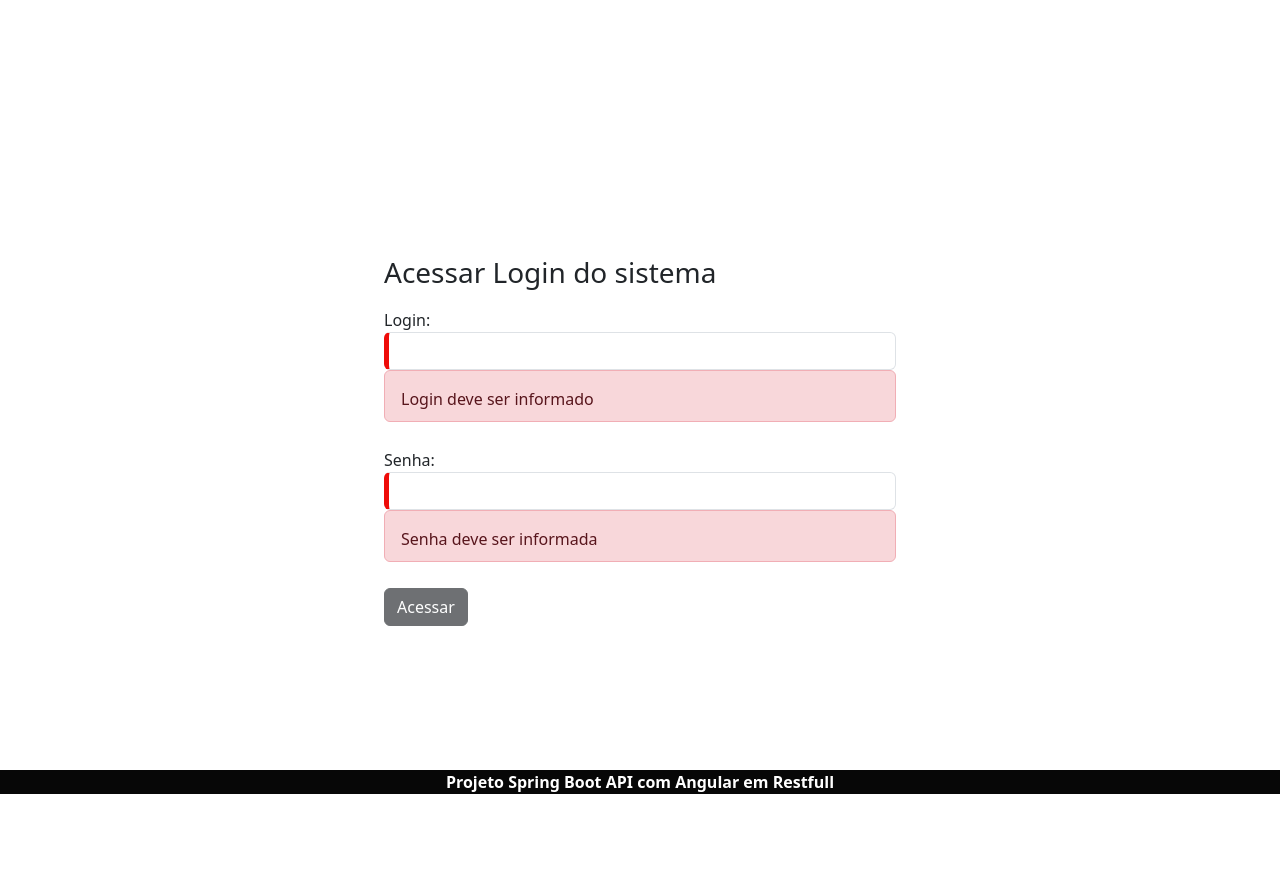
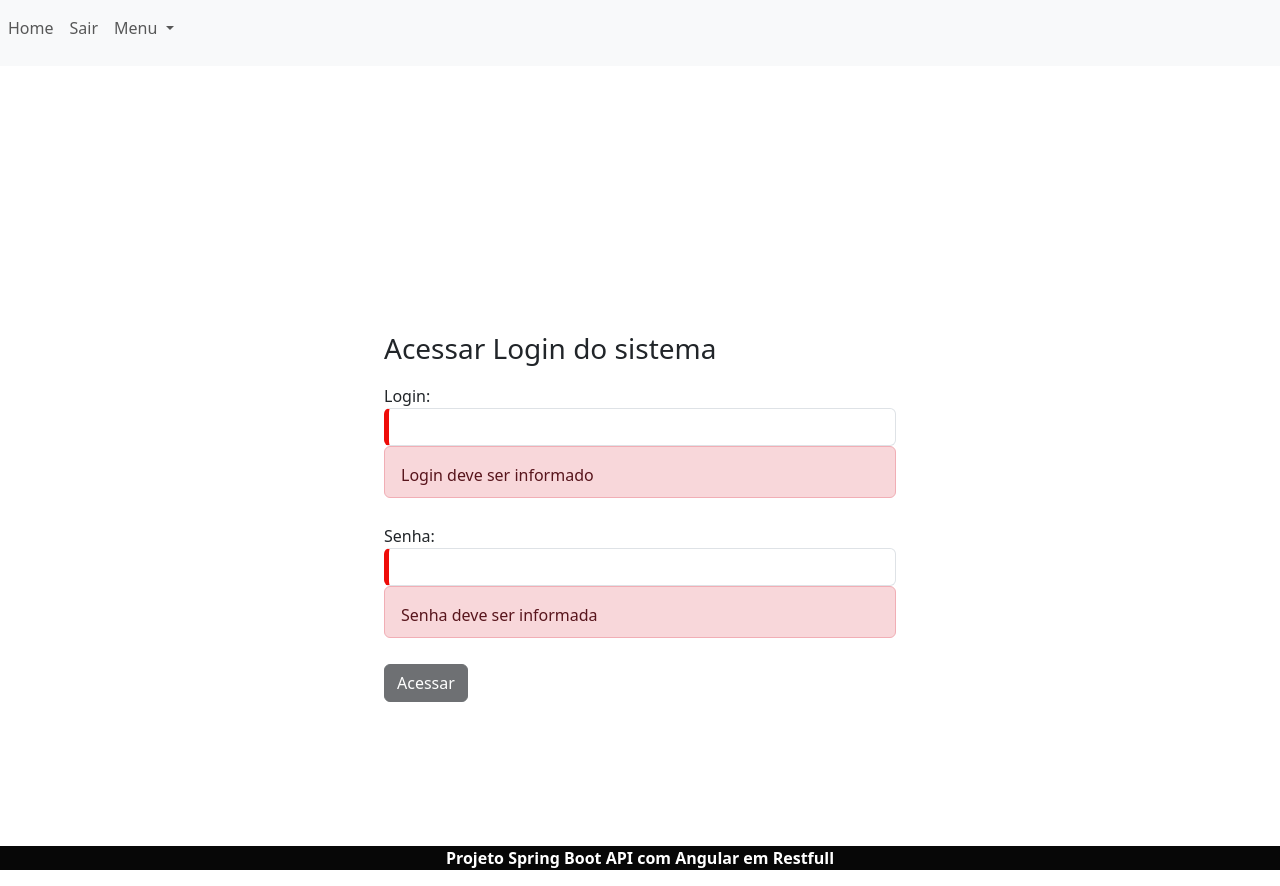
Before and after one commit to Daniel-Penelva/Projeto-Angular-REST-SpringBoot-API, an Angular app: page /login in a window 1280 px wide. Before the commit the page ends 810 px from the top, so only its background shows below. Built offline with nearby package versions, Linux system fonts and the light colour scheme.

Commit message:
Criando a Barra de Menu e criando o router sair e home

```diff
--- a/src/app/app.component.html
+++ b/src/app/app.component.html
@@ -1 +1,28 @@
+<div id="page-content-wrapper" >
+  <nav class="navbar navbar-expand-lg navbar-light bg-light" >
+
+    <div class="collapse navbar-collapse" id="navbarSupportedContent">
+      <ul class="navbar-nav mr-auto">
+        <li class="nav-item active">
+          <a class="nav-link" routerLink="/home">Home</a>
+        </li>
+        <li class="nav-item">
+          <a class="nav-link" (click)="sair()">Sair</a>
+        </li>
+        <li class="nav-item dropdown">
+          <a class="nav-link dropdown-toggle" href="#" id="navbarDropdown" role="button" data-toggle="dropdown" aria-haspopup="true" aria-expanded="false">
+           Menu
+          </a>
+          <div class="dropdown-menu" aria-labelledby="navbarDropdown">
+            <a class="dropdown-item" href="#">Link 1</a>
+            <a class="dropdown-item" href="#">Link 2</a>
+            <div class="dropdown-divider"></div>
+            <a class="dropdown-item" href="#">Link 3</a>
+          </div>
+        </li>
+      </ul>
+    </div>
+  </nav>
+  </div>
+
 <router-outlet></router-outlet>
--- a/src/app/app.component.ts
+++ b/src/app/app.component.ts
@@ -1,13 +1,28 @@
-import { Component } from '@angular/core';
+import { Component, OnInit } from '@angular/core';
+import { Router } from '@angular/router';
 
 @Component({
   selector: 'app-root',
   templateUrl: './app.component.html',
   styleUrls: ['./app.component.css']
 })
-export class AppComponent {
+export class AppComponent implements OnInit{
+
   title = 'Projeto-Angular-REST';
 
-  constructor(){}
+  constructor(private router: Router){}
+
+  ngOnInit(): void {
+    if(localStorage.getItem('token') == null){ // Se não tiver o token é redirecionado para a página login
+      this.router.navigate(['login']);
+    }
+  }
+
+  // Método para sair da sessão de logado e ir para página de login
+  public sair(){
+    localStorage.clear();
+    this.router.navigate(['login']);
+  }
+
 
 }
```
Also changed, not shown: src/Leia-me.txt.
